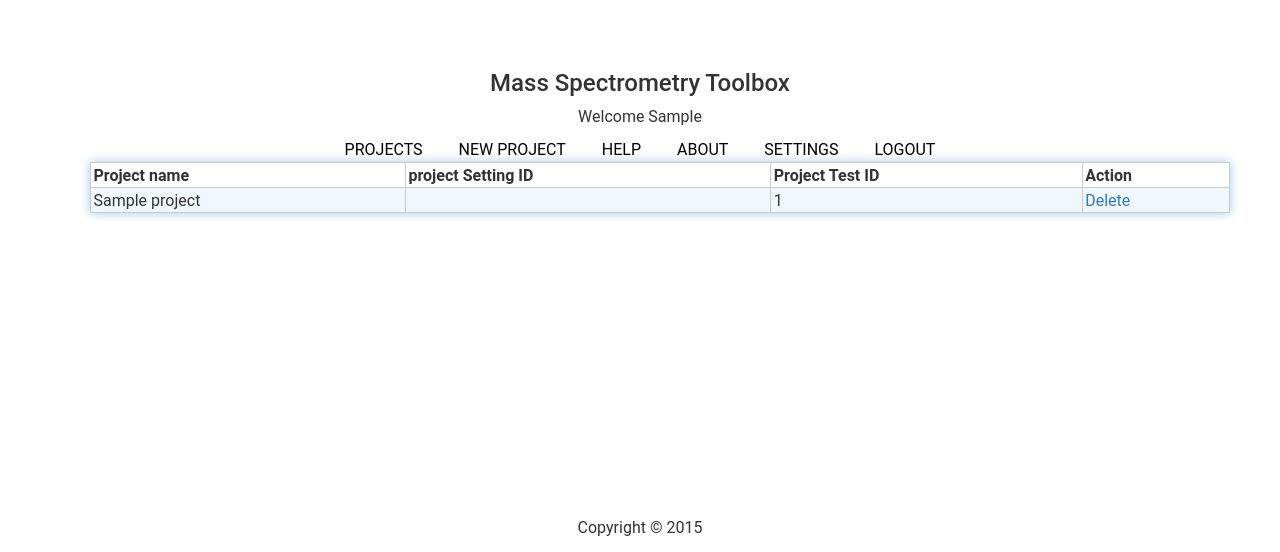
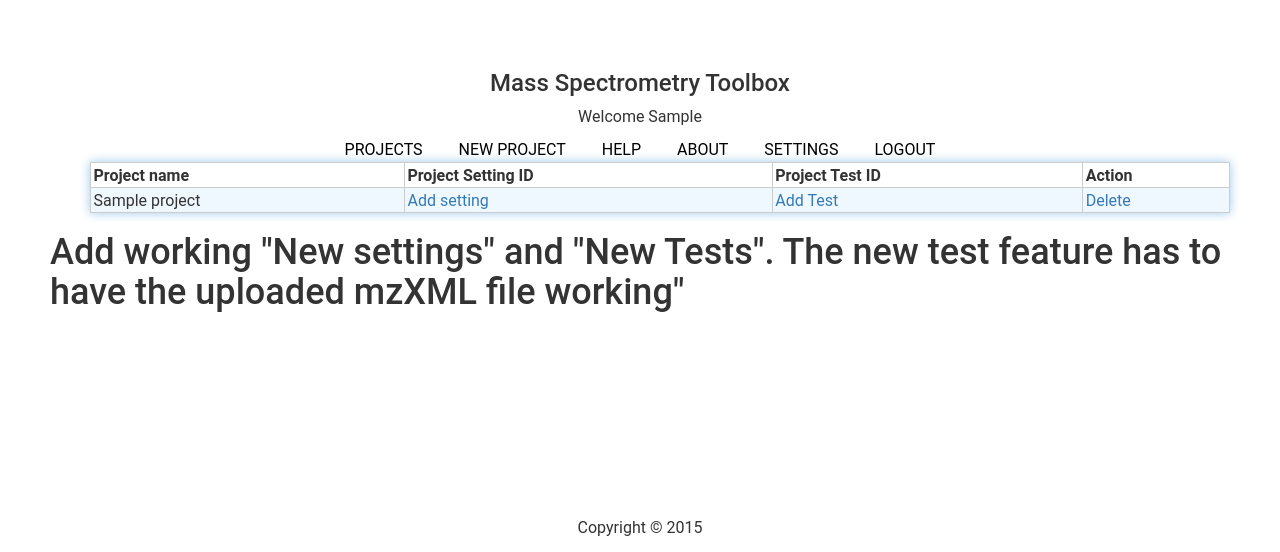
Before and after one commit to tivadaro/mst, a Django app: page /project/1/ in a window 1280 px wide. Shown: the top 552 px of the page. Run offline with Django 3.2, Linux system fonts and the light colour scheme; a user stored in the database is signed in; tables that the repository leaves empty hold one stand-in row (values such as "Sample post"); some libraries are stand-ins or nearby versions.

Commit message:
Designed the way to add settings and test to a project

```diff
--- a/main/templates/main/project_detail.html
+++ b/main/templates/main/project_detail.html
@@ -6,22 +6,29 @@
 		<ul>
             <table>
                 <th>Project name</th>
-                <th>project Setting ID</th>
+                <th>Project Setting ID</th>
                 <th>Project Test ID</th>
                 <th>Action</th>
             {% for p in Project_List %}
                 <tr>
                         <td align="left">{{ p.Project_Name }}</td>
-                        <td align="left">{{ p.Seting_ID }}</td>
-                        <td align="left">{{ p.Test_ID }}</td>
+                        {% if Setting_ID %} <!--if Setting_ID is 0 or NULL add link to add new setting to the project -->
+                            <td align="left">{{ p.Setting_ID }}</td>
+                        {% else %}
+                            <td align="left"><a href='/settings'>Add setting</a></td>
+                        {% endif %}
+                        {% if Test_ID %}<!--if Test_ID is 0 or NULL add link to add new test to the project -->
+                            <td align="left">{{ p.Test_ID }}</td>
+                        {% else %}
+                            <td align="left"><a href='/test'>Add Test</a></td>
+                        {% endif %}
                         <td align="left"><a href="/project_delete/{{ p.pk }}">Delete</a></td>
 
                 </tr>
-
             {% endfor %}
             </table>
 		</ul>
-
+<h1>Add working "New settings" and "New Tests". The new test feature has to have the uploaded mzXML file working"</h1>
 	{% else %}
 		<p>
             There were no projects found for user: {{ user.first_name }} {{ user.last_name }}.
--- a/main/templates/main/projects.html
+++ b/main/templates/main/projects.html
@@ -9,7 +9,7 @@
                 <th>Project ID</th>
             {% for p in Project_List %}
                 <tr>
-                        <td align="left"><a href="/project/{{ p.pk }}">{{ p.Project_Name }}</a></td>
+                        <td align="left"><a href="/project/{{ p.pk }}" title="Click for more details about this project">{{ p.Project_Name }}</a></td>
                         <td align="left">{{ p.pk }}</td>
                 </tr>
             {% endfor %}
```
